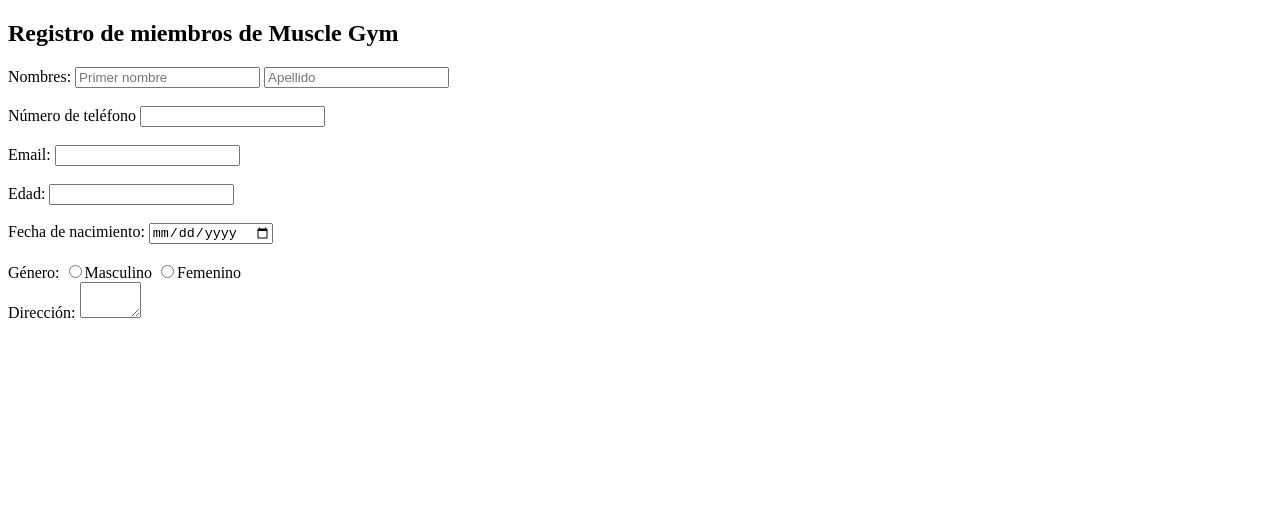
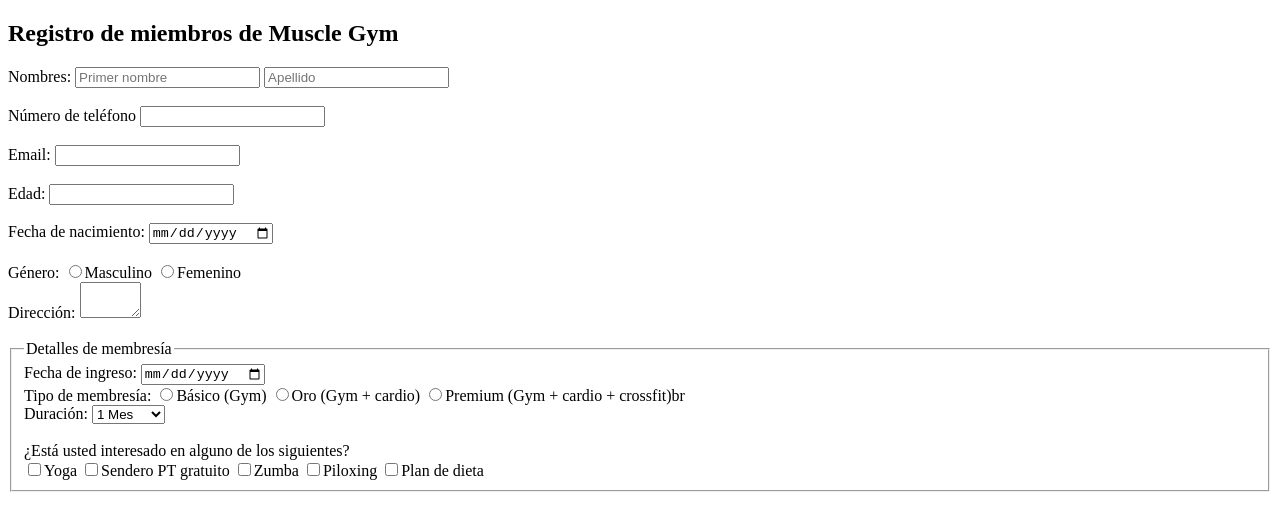
Before and after one commit to RyogIndieInc/formulario-inscripcion-gimnasio-miniproyecto1, a plain HTML site: page src/registration.html in a window 1280 px wide. Drawn offline with Linux system fonts and the light colour scheme.

Commit message:
Agregando un fieldset con su legend para detalles de la membresía

```diff
--- a/src/registration.html
+++ b/src/registration.html
@@ -27,14 +27,30 @@
             Dirección: <textarea name="30" cols="5"></textarea><br>
             <br>
         </form>
-    </div>
 
-    <div>
-
-    </div>
-
-    <div>
-
+        <fieldset>
+            <legend>Detalles de membresía</legend>
+            Fecha de ingreso: <input type="date"><br>
+            Tipo de membresía:
+            <input type="radio" name="afiliación" value="básico">Básico (Gym)
+            <input type="radio" name="afiliación" value="oro">Oro (Gym + cardio)
+            <input type="radio" name="afiliación" value="premium">Premium (Gym + cardio + crossfit)br
+            <br>
+            Duración:
+            <select>
+                <option value="1">1 Mes</option>
+                <option value="3">3 Meses</option>
+                <option value="6">6 Meses</option>
+                <option value="12">1 año</option>
+            </select><br>
+            <br>
+            ¿Está usted interesado en alguno de los siguientes?<br>
+            <input type="checkbox" name="Añadir" value="yoga">Yoga
+            <input type="checkbox" name="Añadir" value="punto libre">Sendero PT gratuito
+            <input type="checkbox" name="Añadir" value="zumba">Zumba
+            <input type="checkbox" name="Añadir" value="piloxing">Piloxing
+            <input type="checkbox" name="Añadir" value="diet">Plan de dieta
+        </fieldset>
     </div>
 </body>
 </html>
```
